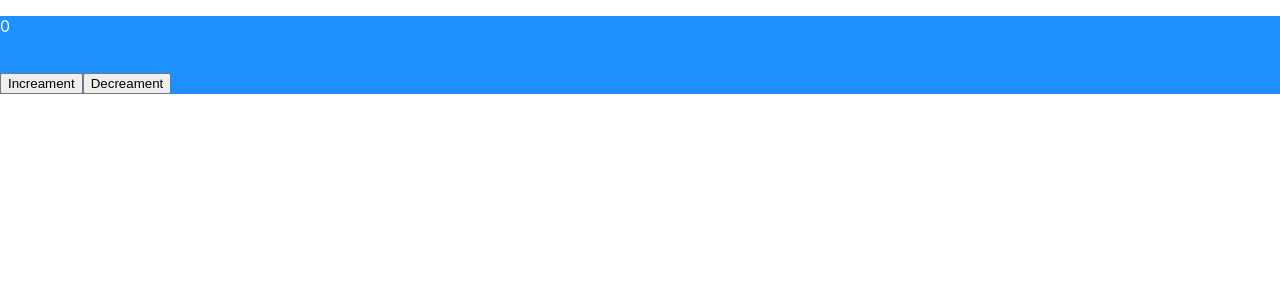
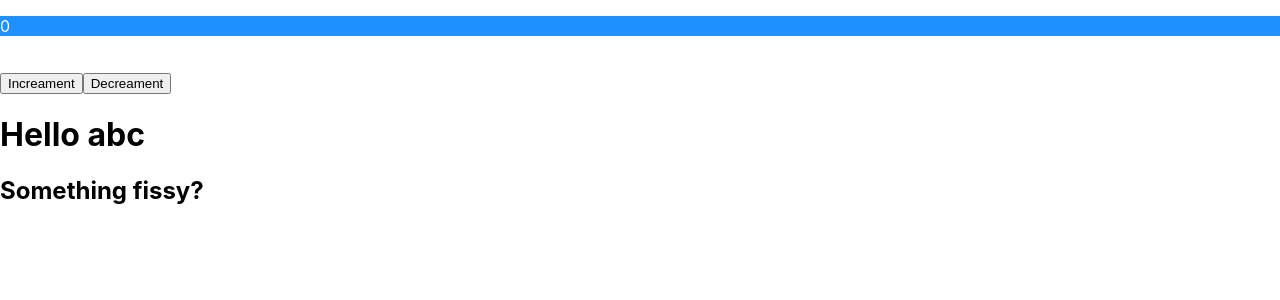
Before and after one commit to Sanskar49/BasicReactApp, a React (Create React App) app: page / in a window 1280 px wide. Shown: the top 300 px of the page. Built offline with nearby package versions, Linux system fonts and the light colour scheme.

Commit message:
Difference between props and states

```diff
--- a/src/components/ComponentOne.js
+++ b/src/components/ComponentOne.js
@@ -1,7 +1,14 @@
 import React from 'react';
 import './ComponentOne.css'
+import ComponentTwo from './ComponentTwo'
 
 class ComponentOne extends React.Component {
+
+    //states are basically used to yk decalare some variables you might wanna use inside your that very component.
+    //Here, value is the state varibale we used inside ComponentOne component.
+
+    //However, if you want to render another component inside an exisiting component, you have to use props like we have used here
+    //for componentTwo.
       constructor(props) {
           super(props);
           this.state = {
@@ -30,14 +37,15 @@ class ComponentOne extends React.Component {
 
         return (
 
-            <div className="demo">
+            <div>
                 <p className="demo">{this.state.value}</p>
                 <br />
                 <button onClick = {this.inc}>Increament</button>
                 <button onClick = {this.dec}>Decreament</button>
-
+                <ComponentTwo name="abc" id='101'> Something fissy? </ComponentTwo>
 
             </div>
+
         );
     }
 }
--- /dev/null
+++ b/src/components/ComponentTwo.js
@@ -0,0 +1,14 @@
+import React from 'react';
+
+class ComponentTwo extends React.Component {
+    render() {
+        return (
+            <div>
+            <h1>Hello {this.props.name}</h1>
+            <h2>{this.props.children}</h2>
+
+            </div>
+        );
+    }
+}
+export default ComponentTwo;
```
